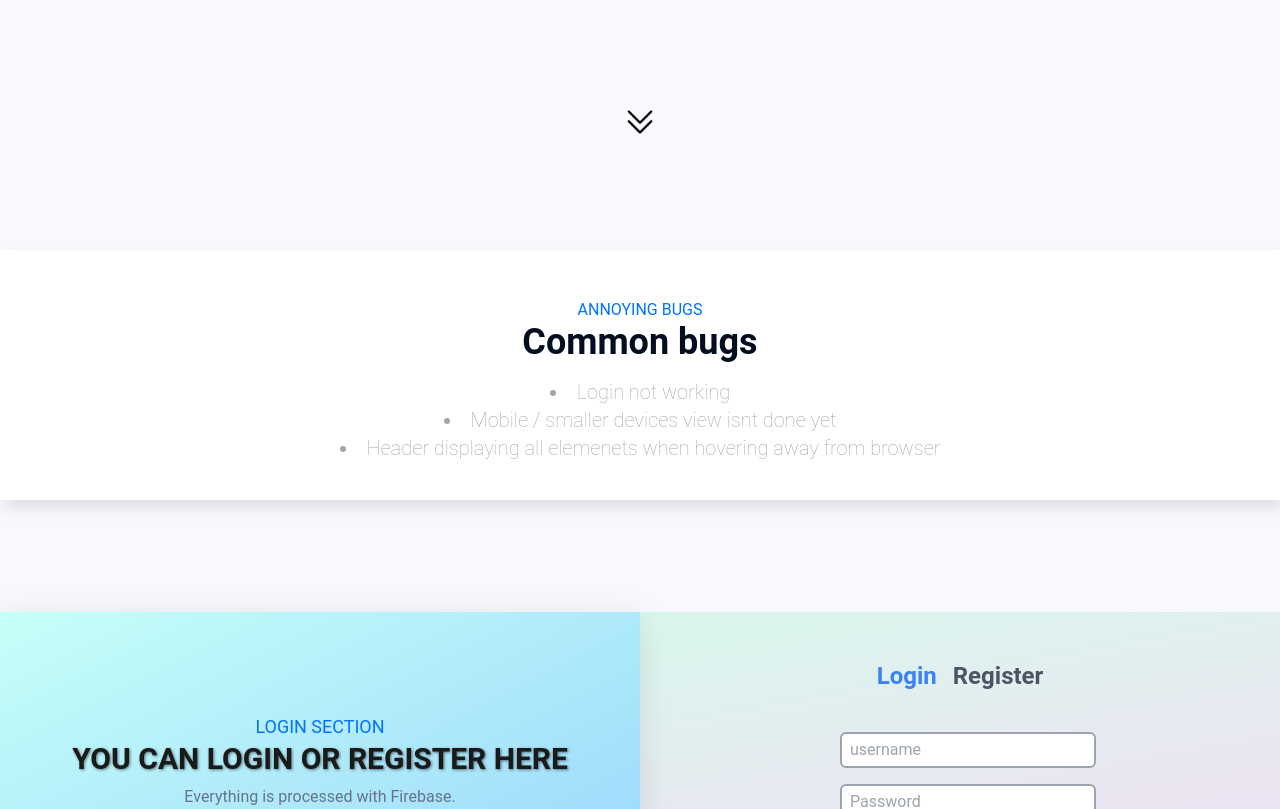
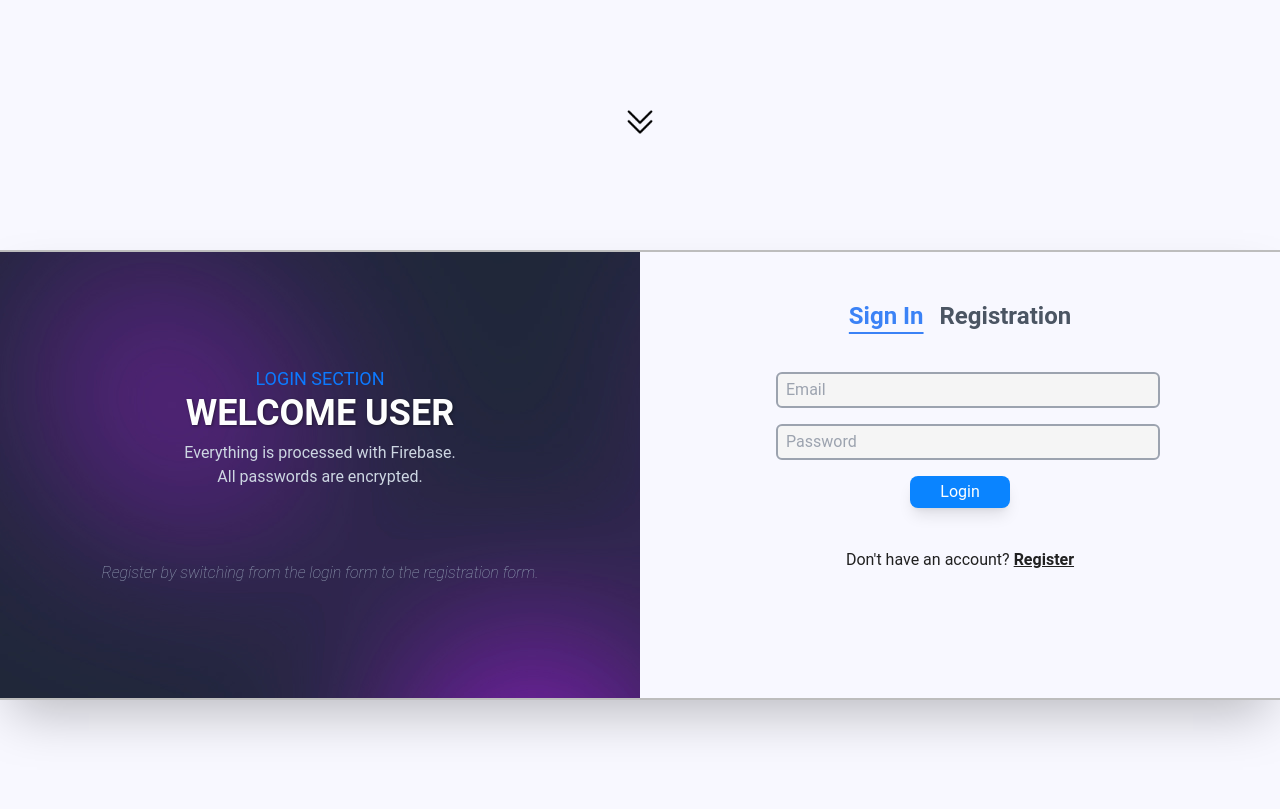
Before and after one commit to OndrejLosensky/dynamic-island-header, a React (Vite) app: page / in a window 1280 px wide. Shown: the part 660-1469 px from the top of the page. Built offline with nearby package versions, Linux system fonts and the light colour scheme.

Commit message:
login design / database not implemented

```diff
--- a/package.json
+++ b/package.json
@@ -11,6 +11,7 @@
   },
   "dependencies": {
     "aos": "^2.3.4",
+    "firebase": "^10.8.0",
     "react": "^18.2.0",
     "react-dom": "^18.2.0",
     "react-icons": "^5.0.1",
--- a/src/App.jsx
+++ b/src/App.jsx
@@ -14,6 +14,7 @@ import light from "./assets/light.png"
 import dark from "./assets/dark.png"
 import source_code from "./assets/src_code.png"
 import Auth from "./auth/Auth"
+import bannerImg from "./assets/banner-left.jpg"
 //import screenshot_light from "./assets/screenshot1.png"
 //import screenshot_dark from "./assets/screenshot2.png"
 
@@ -28,11 +29,17 @@ function App() {
   }
 
   const scrollToAnchor = () => {
-    const element = document.getElementById('banner');
+    const element = document.getElementById('login-section');
+    const offset = 100;
+
     if (element) {
-        element.scrollIntoView({ behavior: 'smooth' });
+      const offsetTop = element.offsetTop - offset;
+      window.scrollTo({
+        top: offsetTop,
+        behavior: 'smooth'
+      });
     }
-};
+  };
 const [isVisible, setIsVisible] = useState(true);
 
     useEffect(() => {
@@ -126,30 +133,18 @@ const [isVisible, setIsVisible] = useState(true);
         )}
       </div>
 
-      <div data-aos="fade-left" id="banner" className="font-roboto pb-20 pt-32">
-            <div className="div-bugs-section w-[100%] h-[250px] bg-slate-500">
-                <h3 className="text-bugs-section text-center pt-12 uppercase">annoying bugs</h3>
-                <h1 className="heading-bugs-section text-center text-customWhite font-semibold text-4xl pt-0"> Common bugs</h1>
-                <p className="paragraph-bugs-section text-center text-gray-400 font-thin text-xl pt-4">
-                  <li> Login not working </li>
-                  <li>Mobile / smaller devices view isnt done yet</li>
-                  <li> Header displaying all elemenets when hovering away from browser  </li>
-                </p>
-                {/*<img src={isLight ? screenshot_light : screenshot_dark} className="mx-auto w-[600px] pt-8 rounded-2xl shadow-2xl" alt="Description" />*/}
-            </div>
-      </div>
 
-      <div id="login-section" className="login-section font-roboto pt-8 h-[450px] rounded-lg shadow-lg mx-auto flex flex-row">
-        <div className="left-side-login w-1/2 flex flex-col items-center justify-center">
+      <div id="login-section" className="login-section font-roboto mt-32 mb-12 h-[450px] shadow-2xl mx-auto flex flex-row">
+        <div className="w-1/2 flex flex-col items-center justify-center bg-[url('../src/assets/banner-left.jpg')] opacity-95 ">
           <SectionTitleHeading title="Login section"/>
-          <h2 className="font-bold text-3xl pb-2 text-customBlack text-center uppercase" style={{ textShadow: '1px 1px 3px rgba(0, 0, 0, 0.5)' }}>
-            You can login or register here
+          <h2 className="font-bold text-4xl pb-2 text-customWhite text-center uppercase" style={{ textShadow: '1px 1px 3px rgba(0, 0, 0, 0.5)' }}>
+            Welcome user
           </h2>
-          <p className="text-slate-500 text-center">
+          <p className="text-slate-300 text-center">
             Everything is processed with Firebase. <br /> All passwords are encrypted.
           </p>
           <br />
-          <p className="pt-12 font-thin italic text-slate-500 text-center">
+          <p className="pt-12 font-thin italic text-slate-400 text-center">
             Register by switching from the login form to the registration form.
           </p>
         </div>
@@ -157,6 +152,8 @@ const [isVisible, setIsVisible] = useState(true);
           <Auth/>
         </div>
       </div>
+
+
 
       <div className="flex flex-col justify-center text-customBlack items-center h-auto pt-16 pb-16">
         <div id="data-anchor" className="grid grid-cols-1 gap-8">
@@ -172,6 +169,19 @@ const [isVisible, setIsVisible] = useState(true);
             <Data />
             <Data />
           </div>
+
+          <div data-aos="fade-left" id="banner" className="font-roboto pb-20 pt-32">
+            <div className="div-bugs-section w-[100%] h-[250px] bg-slate-500">
+                <h3 className="text-bugs-section text-center pt-12 uppercase">annoying bugs</h3>
+                <h1 className="heading-bugs-section text-center text-customWhite font-semibold text-4xl pt-0"> Common bugs</h1>
+                <p className="paragraph-bugs-section text-center text-gray-400 font-thin text-xl pt-4">
+                  <li> Login not working </li>
+                  <li>Mobile / smaller devices view isnt done yet</li>
+                  <li> Header displaying all elemenets when hovering away from browser  </li>
+                </p>
+                {/*<img src={isLight ? screenshot_light : screenshot_dark} className="mx-auto w-[600px] pt-8 rounded-2xl shadow-2xl" alt="Description" />*/}
+            </div>
+           </div>
 
           <div id="anchor2">
             <div data-aos="fade-left">
--- a/src/auth/Auth.jsx
+++ b/src/auth/Auth.jsx
@@ -3,85 +3,68 @@ import React, { useState } from 'react';
 const Auth = () => {
     const [email, setEmail] = useState('');
     const [password, setPassword] = useState('');
-    const [confirmPassword, setConfirmPassword] = useState('');
     const [isLoginForm, setIsLoginForm] = useState(true);
+    const [error, setError] = useState('');
 
-    const handleLogin = () => {
-        // Your login logic here
-        console.log('Logging in with:', email, password);
-        // Optionally, you can redirect or perform other actions after login
+    const handleLogin = async () => {
+       // login logic
     };
 
-    const handleRegister = () => {
-        // Your registration logic here
-        console.log('Registering with:', email, password);
-        // Optionally, you can redirect or perform other actions after registration
+    const handleRegister = async () => {
+        // register logic
     };
 
     const switchForm = () => {
         setIsLoginForm(!isLoginForm);
         setEmail('');
         setPassword('');
-        setConfirmPassword('');
+        setError('');
     };
 
     return (
         <div className='flex flex-col items-center'>
-            <div className='flex mb-4 pt-8'>
+            <div className='form-buttons flex mb-4 pt-8'>
                 <button
-                    className={`text-2xl font-semibold py-4 mr-4 ${isLoginForm ? 'text-blue-500' : 'text-gray-600'}`}
+                    className={`text-2xl font-semibold py-4 mr-4 ${isLoginForm ? 'text-blue-500 underline underline-offset-8' : 'text-gray-600'}`}
                     onClick={switchForm}
                 >
-                    Login
+                    Sign In
                 </button>
                 <button
-                    className={`text-2xl font-semibold py-4  ${isLoginForm ? 'text-gray-600' : 'text-blue-500'}`}
+                    className={`text-2xl font-semibold py-4  ${isLoginForm ? 'text-gray-600' : 'text-blue-500 underline underline-offset-8'}`}
                     onClick={switchForm}
                 >
-                    Register
+                    Registration
                 </button>
             </div>
             <div className='flex flex-col'>
+                <div className='w-3/4 mx-auto'>
                     <input
-                    className="w-full px-2 py-1 m-2 rounded-md border-2 border-gray-400 focus:outline-none focus:border-blue-500 focus:ring-blue-500 transition-all duration-300"
+                        className="form-input w-full px-2 py-1 m-2 rounded-md border-2 border-gray-400 focus:outline-none focus:border-blue-500 focus:ring-blue-500 transition-all duration-300"
                         type="email"
-                    placeholder="username"
+                        placeholder="Email"
                         value={email}
                         onChange={(e) => setEmail(e.target.value)}
+                        required
                     />
                     <input
-                    className="w-full px-2 py-1 m-2 rounded-md border-2 border-gray-400 focus:outline-none focus:border-blue-500 focus:ring-blue-500 transition-all duration-300"
+                        className="form-input w-full px-2 py-1 m-2 rounded-md border-2 border-gray-400 focus:outline-none focus:border-blue-500 focus:ring-blue-500 transition-all duration-300"
                         type="password"
                         placeholder="Password"
                         value={password}
                         onChange={(e) => setPassword(e.target.value)}
+                        required
                     />
-                {!isLoginForm && ( // Rendering confirm password input only for register form
-                    <input
-                        className="w-full px-2 py-1 m-2 rounded-md border-2 border-gray-400 focus:outline-none focus:border-blue-500 focus:ring-blue-500 transition-all duration-300"
-                        type="password"
-                        placeholder="Confirm Password"
-                        value={confirmPassword}
-                        onChange={(e) => setConfirmPassword(e.target.value)}
-                    />
-                )}
-                {isLoginForm ? (
+                </div>
                 <button
                     className='bg-customBlue w-[100px] mx-auto shadow-lg text-customWhite rounded-lg px-4 py-1 mb-6 mt-2 hover:bg-blue-700 hover:-translate-y-1 duration-300'
-                        onClick={handleLogin}
+                    onClick={isLoginForm ? handleLogin : handleRegister}
                 >
-                        Login
+                    {isLoginForm ? 'Login' : 'Register'}
                 </button>
-                ) : (
-                    <button
-                        className='bg-customBlue w-[100px] mx-auto shadow-lg text-customWhite rounded-lg px-4 py-1 mb-6 mt-2 hover:bg-blue-700 hover:-translate-y-1 duration-300'
-                        onClick={handleRegister}
-                    >
-                        Register
-                    </button>
-                )}
+                {error && <p className="text-red-500">{error}</p>}
             </div>
-            <p className='my-4'>
+            <p className='my-4 login-bottom'>
                 {isLoginForm ? "Don't have an account?" : "Already have an account?"}
                 <button className='font-semibold underline ml-1' onClick={switchForm}>
                     {isLoginForm ? "Register" : "Login"}
--- a/src/components/dynamic_island/DynamicIsland.jsx
+++ b/src/components/dynamic_island/DynamicIsland.jsx
@@ -16,7 +16,7 @@ const DynamicIsland = () => {
 
   const scrollToAnchor = () => {
     const element = document.getElementById('login-section');
-    const offset = 60;
+    const offset = 100;
 
     if (element) {
       const offsetTop = element.offsetTop - offset;
--- a/src/constants/dark_mode.css
+++ b/src/constants/dark_mode.css
@@ -120,3 +120,31 @@ color: #fefffe;
   color: #202020;
   background-color: #b9b9b9;
 }
+
+.login-bottom {
+  color: #212121;
+}
+
+.dark .login-bottom {
+  color: #e2e2e2;
+}
+
+.form-input {
+  background-color: #f5f5f5;
+  color: black;
+}
+
+.dark .form-input {
+  background-color: #3a3a3a;
+  color: rgb(202, 202, 202);
+}
+
+.login-section{
+  border-top: 2px solid #bdbdbd;
+  border-bottom: 2px solid #bdbdbd;
+}
+
+.dark .login-section{
+  border-top: 2px solid #2b2b2b;
+  border-bottom: 2px solid #2b2b2b;
+}
--- a/src/index.css
+++ b/src/index.css
@@ -26,15 +26,3 @@
 .active{
   color: rgb(0, 115, 255);
 }
-
-.left-side-login {
-  /*background: linear-gradient(139deg, #df17ee 0%, #40bf88 56%, #312eff 99%);*/
-  background: linear-gradient(333deg, #90cefe 0%, #c7fff8 100%);
-  box-shadow: 0 4px 30px rgba(0, 0, 0, 0.1);
-  backdrop-filter: blur(6.3px);
-  -webkit-backdrop-filter: blur(6.3px);
-}
-
-.login-side {
-  background: linear-gradient(170deg, #d9f7ed 0%, #fbd5f6 100%);
-}
```
Also changed, not shown: src/assets/banner-left.jpg (added), 1 other file (tests, documents, lock files or other folders). Lines whose indentation alone changed are shown as unchanged.
